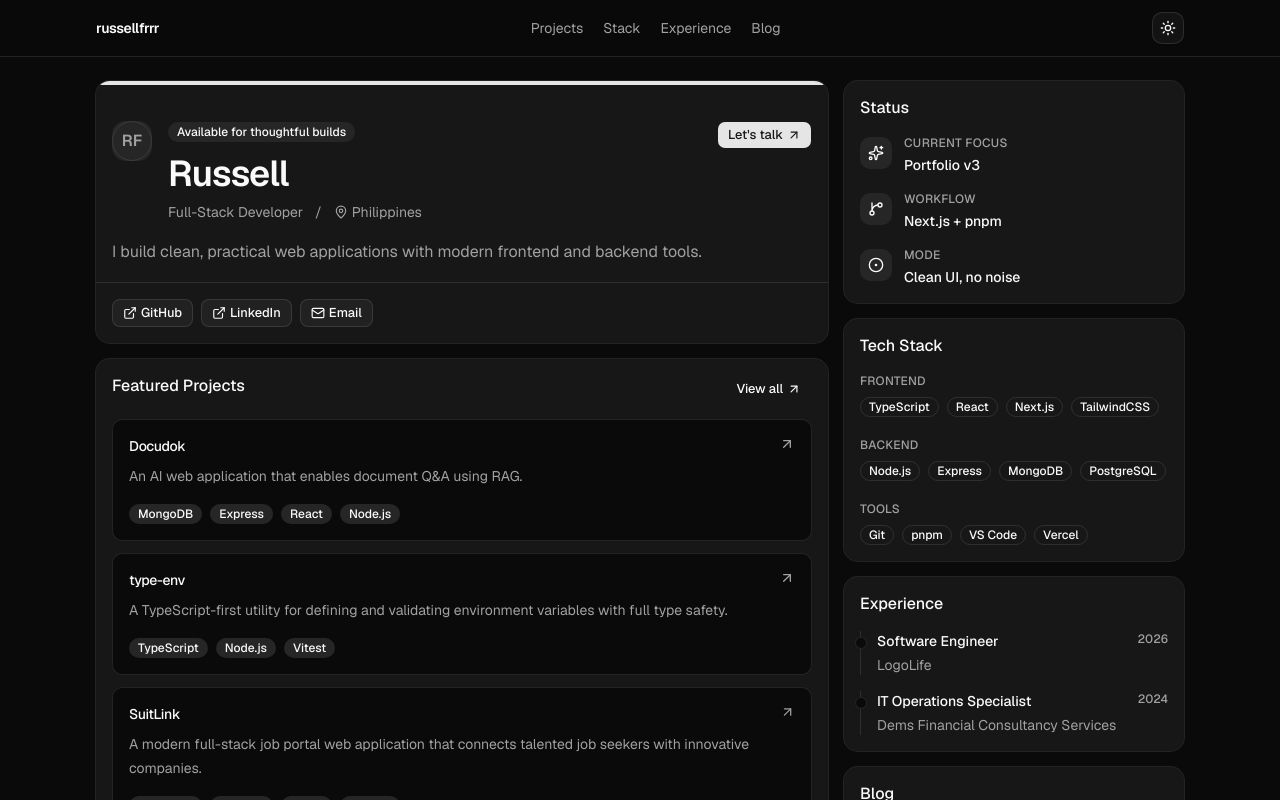
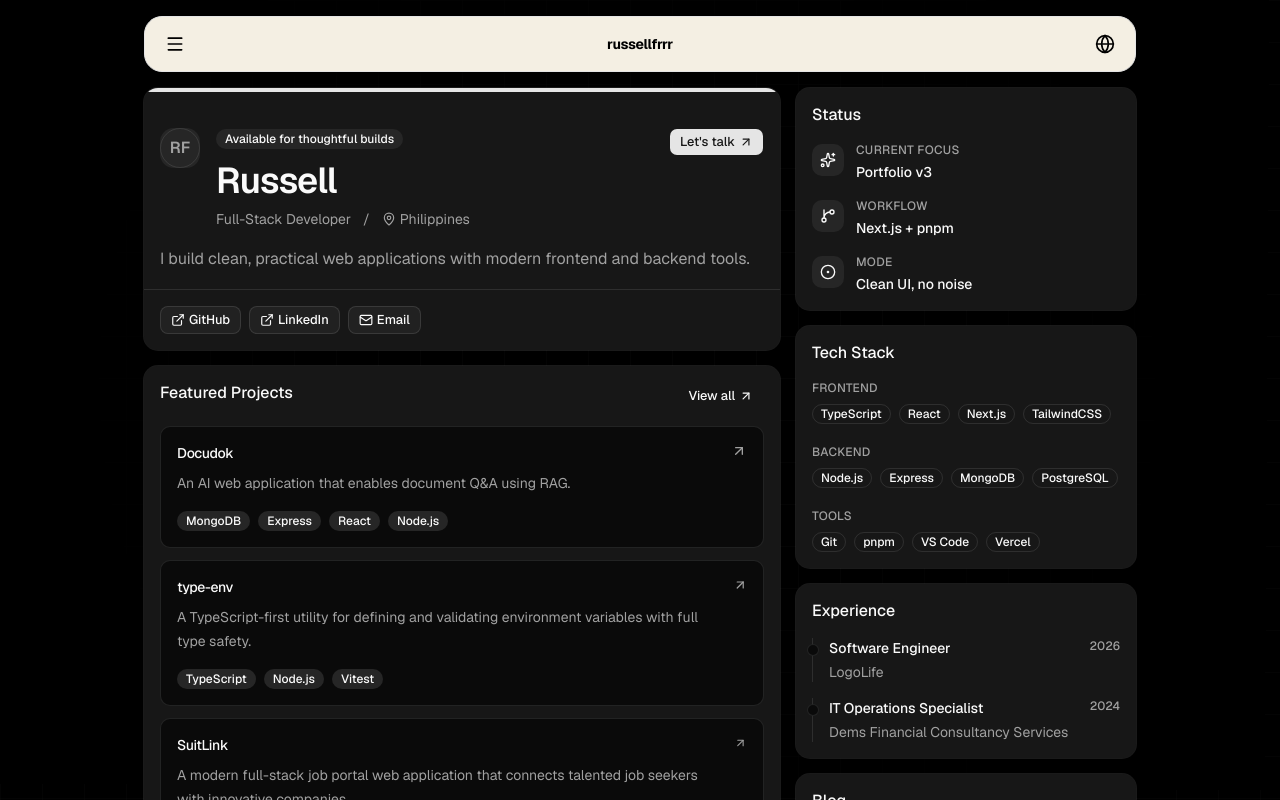
Before and after one commit to russellfrrr/portfolio-v3, a Next.js app: page / in a window 1280 px wide. Shown: the top 800 px of the page. Built offline with nearby package versions, Linux system fonts and the light colour scheme.

Commit message:
refactor: establish art direction

```diff
--- a/src/app/globals.css
+++ b/src/app/globals.css
@@ -128,3 +128,13 @@
     @apply font-sans;
   }
 }
+
+@keyframes drift {
+  from {
+    transform: translate3d(0, 0, 0) rotate(0deg);
+  }
+
+  to {
+    transform: translate3d(-42px, -42px, 0) rotate(1deg);
+  }
+}
--- a/src/app/page.tsx
+++ b/src/app/page.tsx
@@ -2,16 +2,18 @@ import { BlogPreview } from '@/components/blog-preview';
 import { ExperienceSection } from '@/components/experience-section';
 import { ProfileCard } from '@/components/profile-card';
 import { ProjectsSection } from '@/components/projects-section';
+import { SiteBackground } from '@/components/site-background';
 import { SiteHeader } from '@/components/site-header';
 import { StackSection } from '@/components/stack-section';
 import { StatusCard } from '@/components/status-card';
 
 const Home = () => {
   return (
-    <div className="min-h-screen bg-background text-foreground">
+    <div className="relative min-h-screen text-white">
+      <SiteBackground />
       <SiteHeader />
 
-      <main className="mx-auto grid max-w-6xl gap-4 px-4 py-6 sm:px-6 lg:grid-cols-[minmax(0,1fr)_340px] lg:px-8">
+      <main className="mx-auto grid max-w-5xl gap-4 px-4 py-8 lg:grid-cols-[minmax(0,1fr)_340px]">
         <div className="space-y-4">
           <ProfileCard />
           <ProjectsSection />
--- /dev/null
+++ b/src/components/site-background.tsx
@@ -0,0 +1,8 @@
+export const SiteBackground = () => {
+  return (
+    <div className="pointer-events-none fixed inset-0 -z-10 overflow-hidden bg-black">
+      <div className="absolute inset-0 bg-[linear-gradient(to_right,rgba(255,255,255,0.08)_1px,transparent_1px),linear-gradient(to_bottom,rgba(255,255,255,0.08)_1px,transparent_1px)] bg-[size:42px_42px] opacity-20" />
+      <div className="absolute inset-0 animate-[drift_18s_linear_infinite] bg-[radial-gradient(circle_at_center,transparent_0,transparent_28%,black_70%)]" />
+    </div>
+  );
+};
--- a/src/components/site-header.tsx
+++ b/src/components/site-header.tsx
@@ -1,28 +1,20 @@
-import { ThemeToggle } from '@/components/theme-toggle';
-
-const navItems = ['Projects', 'Stack', 'Experience', 'Blog'];
+import { Globe, Menu } from 'lucide-react';
 
 export const SiteHeader = () => {
   return (
-    <header className="sticky top-0 z-20 border-b bg-background/85 backdrop-blur">
-      <div className="mx-auto flex h-14 max-w-6xl items-center justify-between px-4 sm:px-6 lg:px-8">
-        <a className="text-sm font-semibold tracking-tight" href="#">
+    <header className="sticky top-4 z-20 mx-auto flex max-w-5xl justify-center px-4">
+      <div className="flex h-14 w-full items-center justify-between rounded-2xl border border-neutral-200 bg-[#f4efe3] px-5 text-black shadow-sm">
+        <button type="button" aria-label="Open menu">
+          <Menu className="size-5" />
+        </button>
+
+        <a className="text-sm font-bold tracking-tight" href="#">
           russellfrrr
         </a>
 
-        <nav className="hidden items-center gap-5 text-sm text-muted-foreground sm:flex">
-          {navItems.map((item) => (
-            <a
-              key={item}
-              className="transition-colors hover:text-foreground"
-              href={`#${item.toLowerCase()}`}
-            >
-              {item}
-            </a>
-          ))}
-        </nav>
-
-        <ThemeToggle />
+        <a href="#links" aria-label="Links">
+          <Globe className="size-5" />
+        </a>
       </div>
     </header>
   );
```
